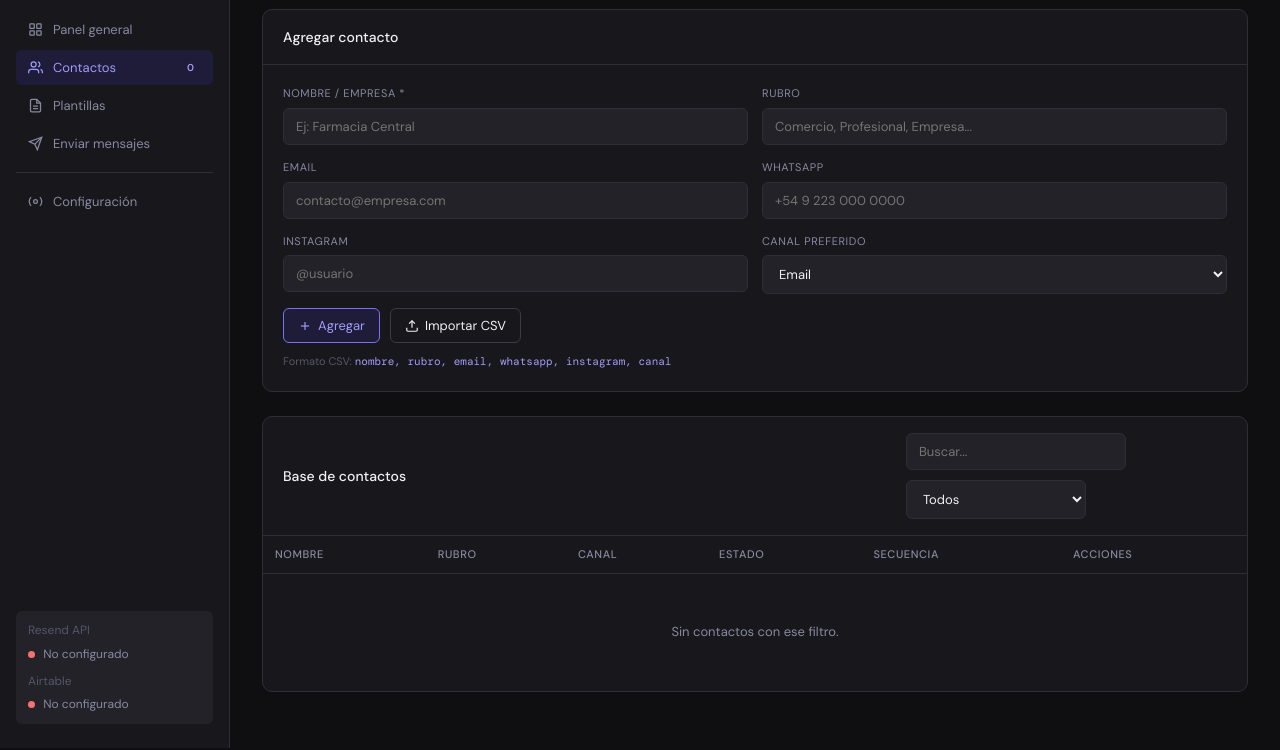
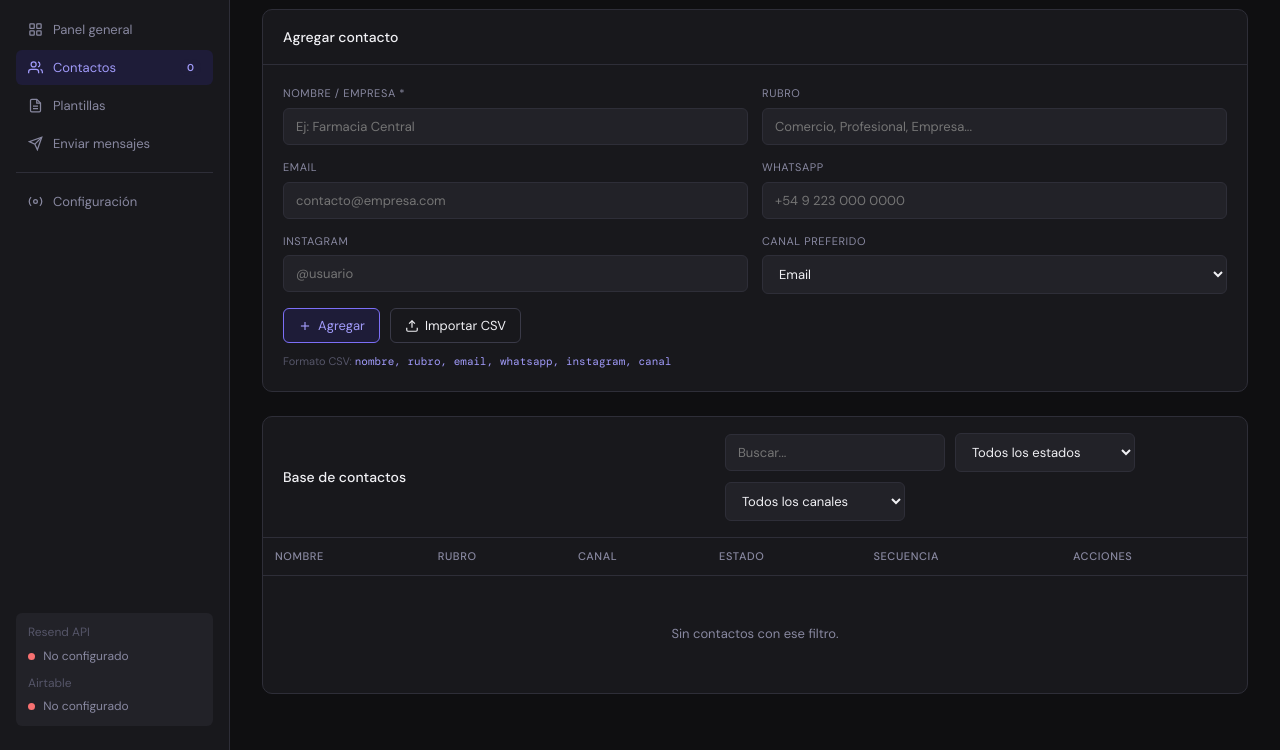
Before and after one commit to FABIANGABRIEL2404/menteactiva-outreach, a plain HTML site: page index.html in a window 1280 px wide. Both pictures are taken after a click on the button "Ver todos". Shown: the part 92-842 px from the top of the page. Drawn offline with nearby package versions, Linux system fonts and the light colour scheme.

Commit message:
Update index.html

```diff
--- a/index.html
+++ b/index.html
@@ -239,9 +239,15 @@
             <div class="toolbar">
               <input id="search" placeholder="Buscar..." oninput="renderContacts()">
               <select id="filter-status" onchange="renderContacts()">
-                <option value="">Todos</option><option value="nuevo">Nuevo</option><option value="enviado1">Enviado 1°</option>
+                <option value="">Todos los estados</option><option value="nuevo">Nuevo</option><option value="enviado1">Enviado 1°</option>
                 <option value="enviado2">Seguimiento 2°</option><option value="enviado3">Último 3°</option>
                 <option value="respondio">Respondió</option><option value="cerrado">Cerrado</option>
+              </select>
+              <select id="filter-channel" onchange="renderContacts()">
+                <option value="">Todos los canales</option>
+                <option value="email">✉ Email</option>
+                <option value="whatsapp">💬 WhatsApp</option>
+                <option value="instagram">📸 Instagram</option>
               </select>
             </div>
           </div>
@@ -746,7 +752,8 @@ function renderDashboard() {
 function renderContacts() {
   const q=(document.getElementById('search')||{}).value?.toLowerCase()||'';
   const sf=(document.getElementById('filter-status')||{}).value||'';
-  const list=contacts.filter(c=>(!q||(c.name||'').toLowerCase().includes(q)||(c.email||'').toLowerCase().includes(q)||(c.type||'').toLowerCase().includes(q))&&(!sf||c.status===sf));
+  const cf=(document.getElementById('filter-channel')||{}).value||'';
+  const list=contacts.filter(c=>(!q||(c.name||'').toLowerCase().includes(q)||(c.email||'').toLowerCase().includes(q)||(c.type||'').toLowerCase().includes(q))&&(!sf||c.status===sf)&&(!cf||c.channel===cf));
   const tb=document.getElementById('contacts-table');
   if(!tb)return;
   if(!list.length){tb.innerHTML='<tr><td colspan="6" class="empty">Sin contactos con ese filtro.</td></tr>';return;}
```
